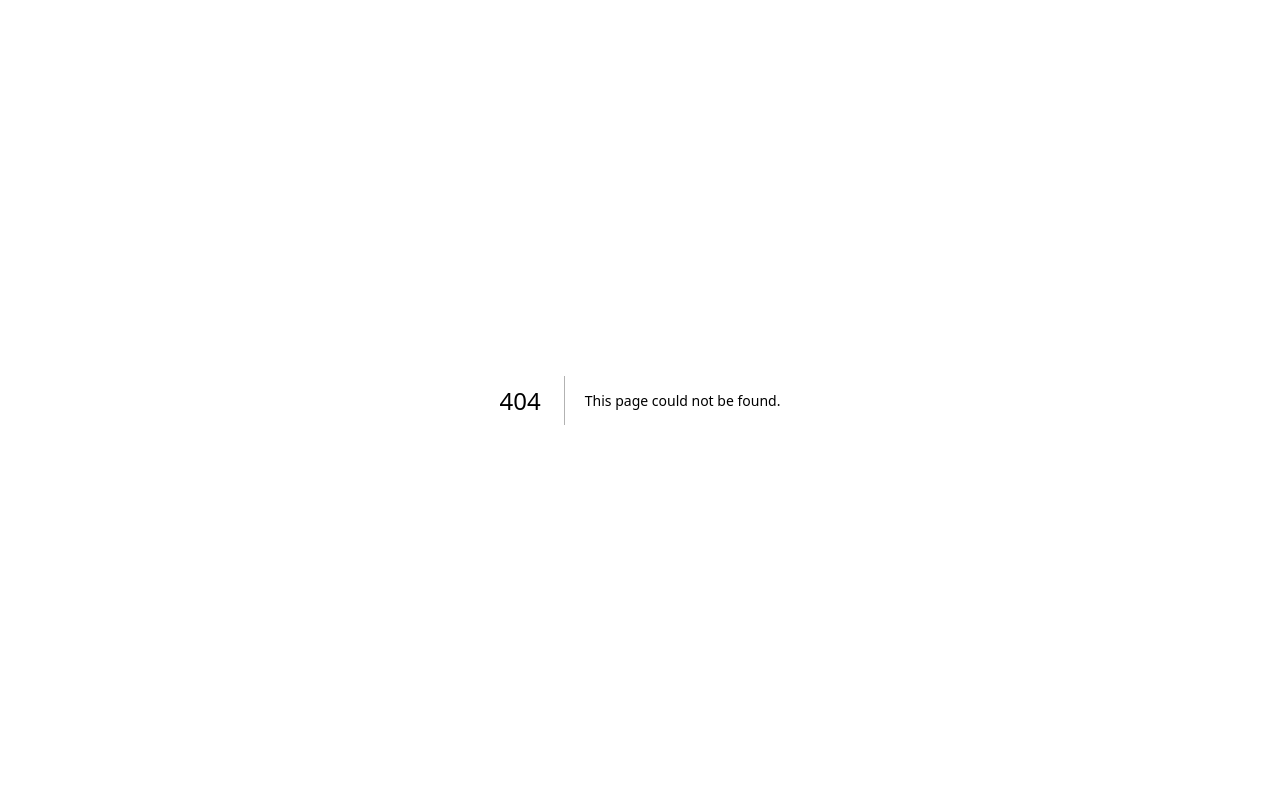
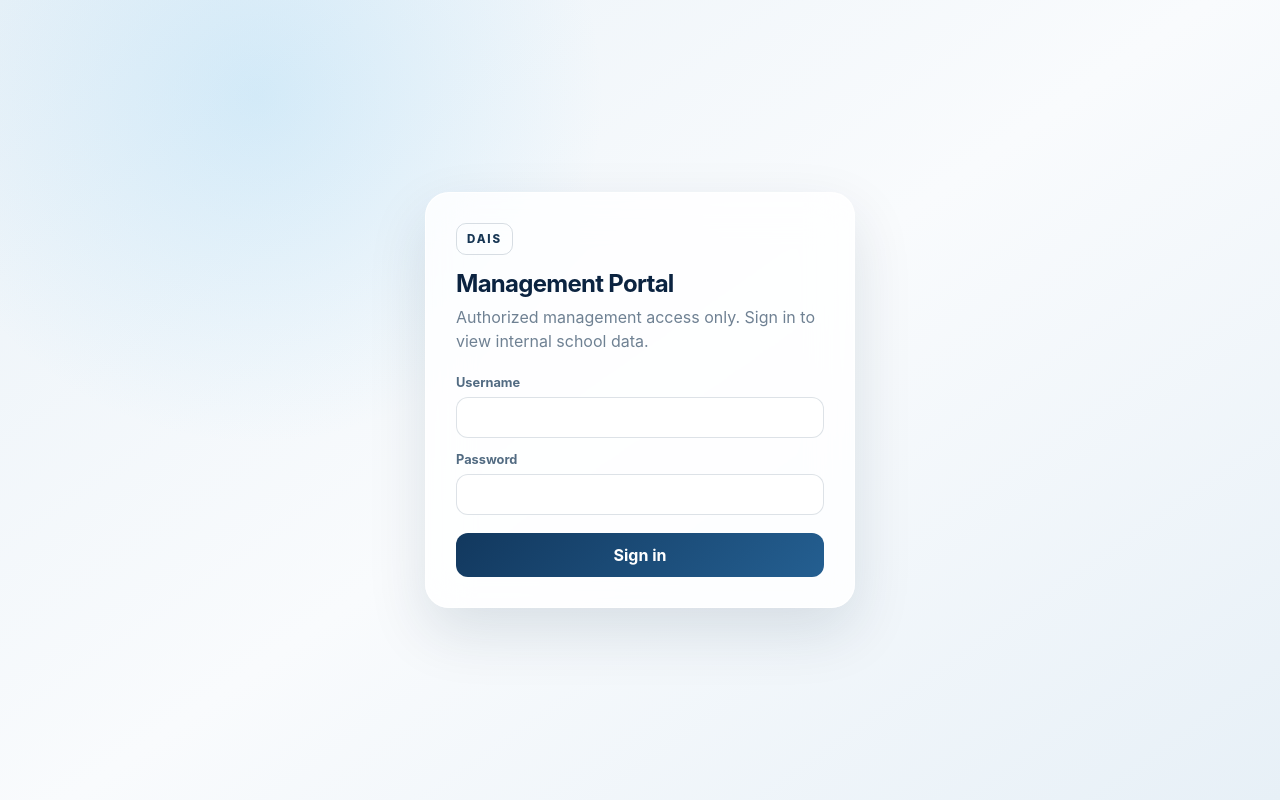
Before and after one commit to kolmohmed-lab/staff-survey, a Next.js app: page /admin/login in a window 1280 px wide. Before the commit this address had no page. Built offline with nearby package versions, Linux system fonts and the light colour scheme.

Commit message:
Add management portal login page

```diff
--- /dev/null
+++ b/app/admin/login/page.tsx
@@ -0,0 +1,50 @@
+"use client";
+
+import { FormEvent, useState } from "react";
+import { useRouter, useSearchParams } from "next/navigation";
+
+export default function AdminLoginPage() {
+  const router = useRouter();
+  const searchParams = useSearchParams();
+  const [error, setError] = useState("");
+  const [loading, setLoading] = useState(false);
+
+  async function submit(event: FormEvent<HTMLFormElement>) {
+    event.preventDefault();
+    setLoading(true);
+    setError("");
+    const data = new FormData(event.currentTarget);
+
+    const response = await fetch("/api/admin/login", {
+      method: "POST",
+      headers: { "Content-Type": "application/json" },
+      body: JSON.stringify({ username: data.get("username"), password: data.get("password") }),
+    });
+
+    if (!response.ok) {
+      const body = await response.json().catch(() => ({}));
+      setError(body?.error || "Unable to sign in.");
+      setLoading(false);
+      return;
+    }
+
+    router.replace(searchParams.get("next") || "/admin");
+    router.refresh();
+  }
+
+  return (
+    <div className="adminLoginWrap">
+      <section className="adminLoginCard">
+        <div className="adminBrandMark" style={{ color: "#173654", borderColor: "rgba(23,54,84,.16)" }}>DAIS</div>
+        <h1>Management Portal</h1>
+        <p>Authorized management access only. Sign in to view internal school data.</p>
+        <form className="adminLoginForm" onSubmit={submit}>
+          <label className="adminLoginField">Username<input name="username" autoComplete="username" required /></label>
+          <label className="adminLoginField">Password<input name="password" type="password" autoComplete="current-password" required /></label>
+          {error ? <div className="adminLoginError">{error}</div> : null}
+          <button className="adminLoginButton" disabled={loading}>{loading ? "Signing in…" : "Sign in"}</button>
+        </form>
+      </section>
+    </div>
+  );
+}
```
